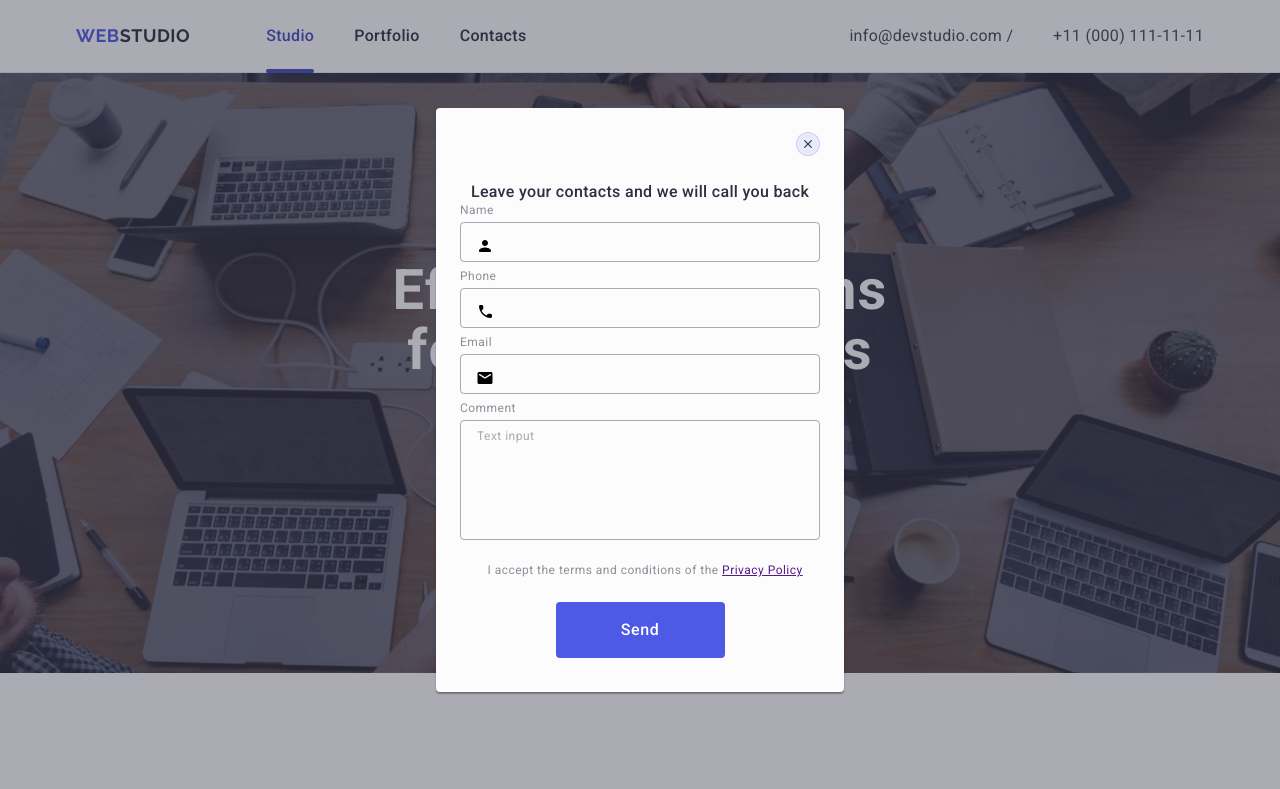
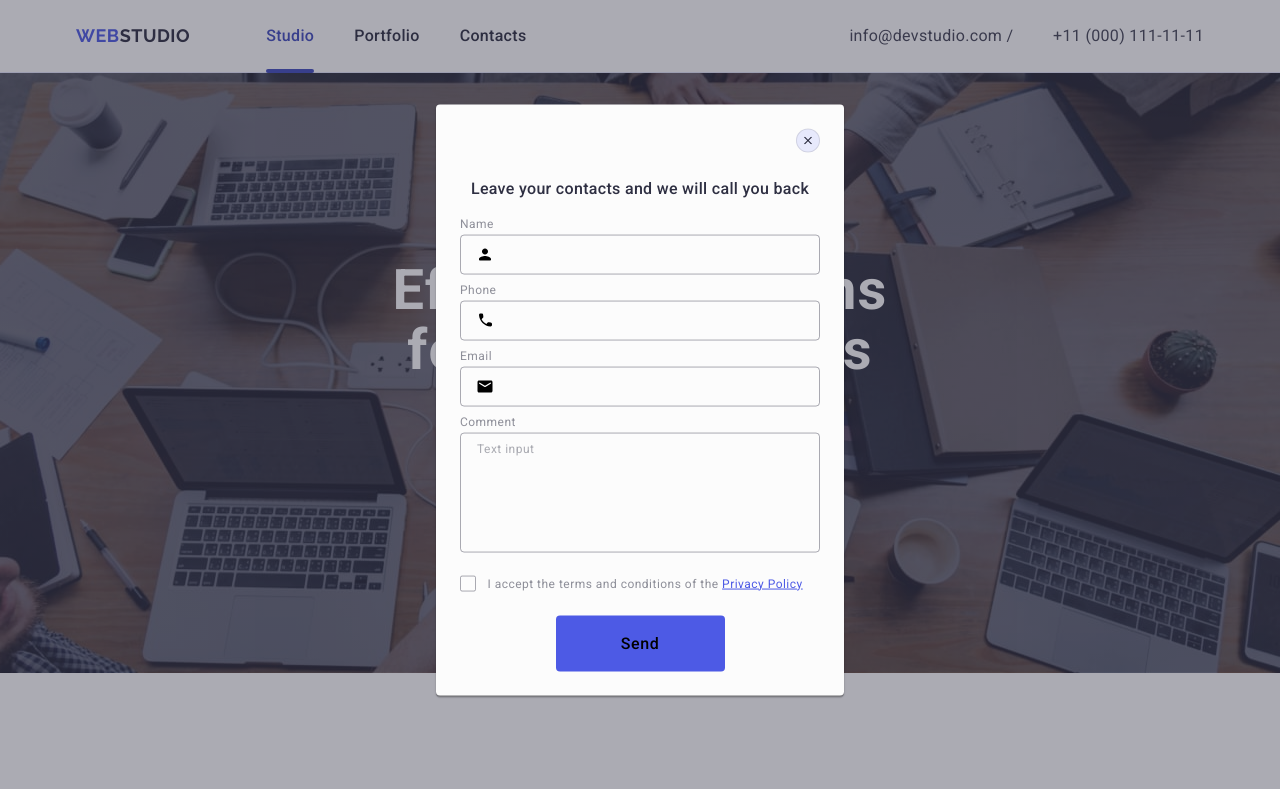
Before and after one commit to VasilMihaylovic/goit-markup-hw-05, a plain HTML site: page index.html in a window 1280 px wide. Shown: the top 789 px of the page. Drawn offline with nearby package versions, Linux system fonts and the light colour scheme.

Commit message:
add checkbox

```diff
--- a/css/styles.css
+++ b/css/styles.css
@@ -663,7 +663,7 @@ box-shadow:  0px 1px 6px rgba(46, 47, 66, 0.08), 0px 1px 1px rgba(46, 47, 66, 0.
   opacity: 0;
   visibility: hidden;
   pointer-events: none;
-  transition: opacity 250ms linear, visibility 250ms linear;
+  transition: opacity 250ms cubic-bezier(0.4, 0, 0.2, 1), visibility 250ms cubic-bezier(0.4, 0, 0.2, 1);
 }
 .backdrop.is-open{
   opacity: 1;
@@ -720,6 +720,7 @@ transition: background-color 250ms cubic-bezier(0.4, 0, 0.2, 1), border 250ms cu
 .modal-close-btn:focus
 {
 background-color:var(--OCEAN, #404BBF);
+border: none;
 }
 
 .modal-close-btn-icon{
@@ -737,14 +738,17 @@ background-color:var(--OCEAN, #404BBF);
   /* Body Medium */
 
   font-size: 16px;
-
+  margin-bottom: 16px;
   font-weight: 500;
   line-height: 1.5;
   /* 150% */
   letter-spacing: 0.02em;}
+
+.review-form-field-wrapper{margin-bottom: 8px;}
+  /*
   .review-form-field-input{
     margin-bottom: 8px;
-  }
+  }*/
 
 .review-form-field-label{
   display: block;
@@ -752,7 +756,7 @@ background-color:var(--OCEAN, #404BBF);
   /* Small Text */
   font-size: 12px;
   font-weight: 400;
-  line-height: 1.16;
+  line-height: 1.17;
   /* 116.667% */
   letter-spacing: 0.04em;
 margin-bottom: 4px;}
@@ -779,10 +783,13 @@ margin-bottom: 4px;}
   top: 50%;
 transform: translateY(-50%);
 left:16px;
-
-transition:fill 250ms linear ;}
+transition: fill 250ms cubic-bezier(0.4, 0, 0.2, 1);
+}
 
 .review-form-field-input:focus + .review-form-input-icon{fill: #4D5AE5;}
+
+.review-form-field-wrapper-text{margin-bottom: 16px;
+}
 
 .review-form-coment{
   width: 100%;
@@ -828,7 +835,7 @@ margin-bottom: 24px;}
 transition: background-color 250ms cubic-bezier(0.4, 0, 0.2, 1), border 250ms cubic-bezier(0.4, 0, 0.2, 1), fill 250ms cubic-bezier(0.4, 0, 0.2, 1);
 fill: transparent;
 
-
+border: 1px solid rgba(46, 47, 66, 0.4);
 
   display: inline-flex;
   cursor: pointer;
@@ -841,7 +848,9 @@ fill: transparent;
 opacity: 0;}
 
 .review-form-checkbox:checked +  .review-form-checkbox-label > .review-form-own-checkbox{background-color: #404BBF;
-border-color: #404BBF;}
+border-color:#404BBF;
+
+}
 
 .review-form-checkbox:focus+.review-form-checkbox-label>.review-form-own-checkbox{
   outline: 2px solid rgb(0, 0, 255, 0.5);
@@ -850,6 +859,10 @@ border-color: #404BBF;}
 .review-form-checkbox:checked
  + .review-form-checkbox-label .review-form-own-checkbox-icon {
   opacity: 1;}
+
+.pripol{color: #4d5ae5;}
+
+
   /*===modal button==*/
   .review-form-submit-button{
     display: block;
@@ -861,7 +874,7 @@ border-color: #404BBF;}
     transition: background-color 250ms cubic-bezier(0.4, 0, 0.2, 1);
     border-radius: 4px;
     font-family: "Roboto", sans-serif;
-    color: #ffffff;
+    fill: #F4F4FD;;
     background-color: #4D5AE5;
     font-size: 16px;
     font-weight: 500;
--- a/index.html
+++ b/index.html
@@ -608,7 +608,7 @@
     </footer>
     <div class="backdrop is-open">
       <div class="modal">
-        <button class="modal-close-btn">
+        <button class="modal-close-btn" type="button">
           <svg
             class="modal-close-btn-icon"
             width="8"
@@ -680,7 +680,7 @@
               </svg>
             </div>
           </div>
-          <div class="review-form-field-wrapper">
+          <div class="review-form-field-wrapper-text">
             <label class="review-form-field-label" for="user-comment"
               >Comment</label
             >
@@ -714,10 +714,10 @@
               </span>
 
               I accept the terms and conditions of the
-              <a href=""> Privacy Policy</a>
+              <a href="" class="pripol"> Privacy Policy</a>
             </label>
           </div>
-          <button class="review-form-submit-button" type="button">Send</button>
+          <button class="review-form-submit-button" type="submit">Send</button>
         </form>
       </div>
     </div>
```
